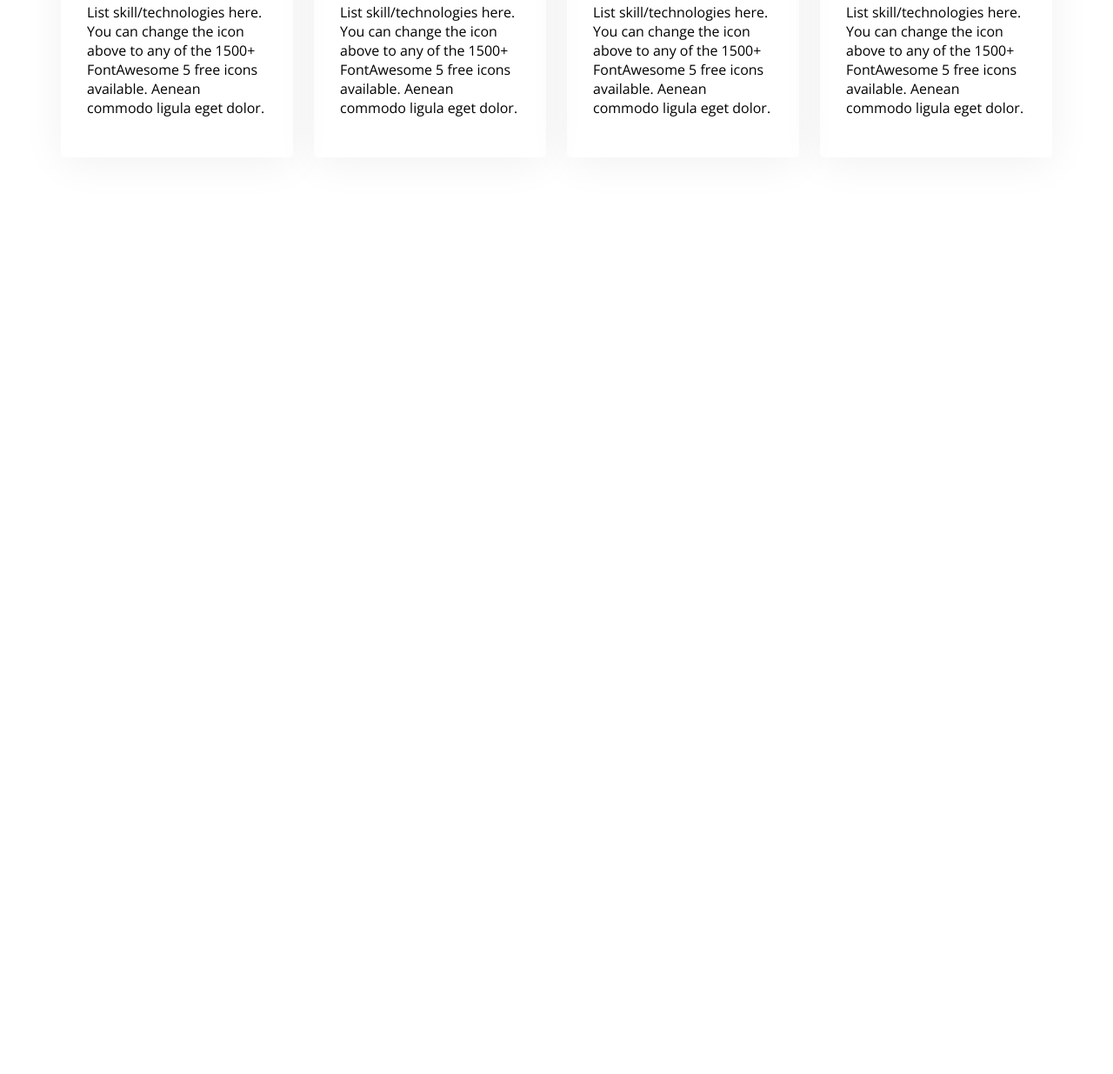
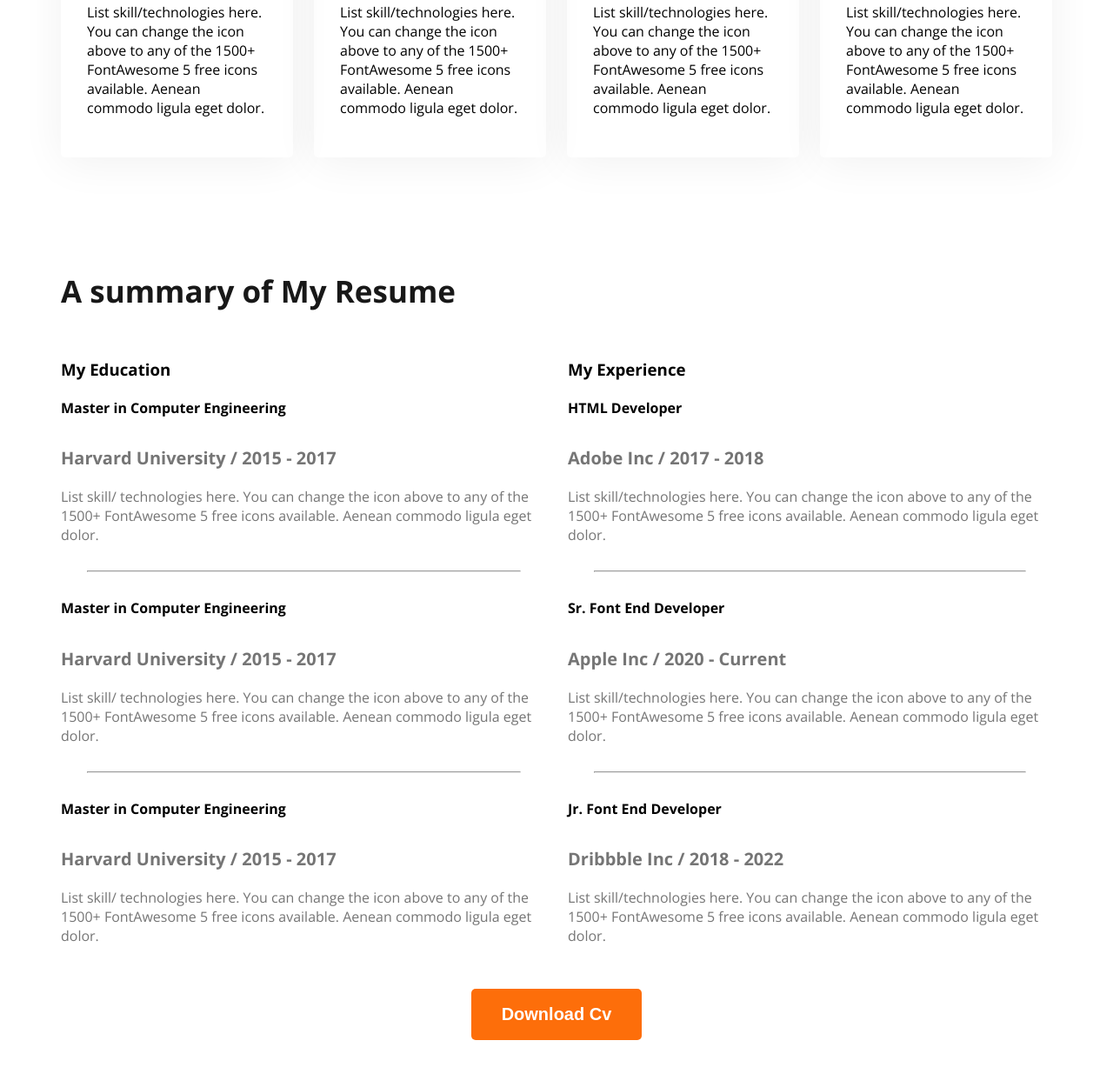
Before and after one commit to Bikram213/web-dev-portfolio, a plain HTML site: page index.html in a window 1280 px wide. Shown: the part 1962-3197 px from the top of the page at 87% size. Before the commit the page ends 2273 px from the top, so only its background shows below. Drawn offline with nearby package versions, Linux system fonts and the light colour scheme.

Commit message:
resume page done

```diff
--- a/Styles/portfolio.css
+++ b/Styles/portfolio.css
@@ -153,3 +153,24 @@
    border-radius: 5px;
 
  }
+
+ /* resume style */
+
+ .resume-container{
+   display: flex;
+   gap: 24px;
+ }
+ .experience-sub-title{
+   font-size: 20px;
+   font-weight: bold;
+   margin-bottom:20px;
+ }
+ .experience-description, .experience-sub-title{
+   color: #757575;
+ }
+ .resume hr{
+   margin: 30px;
+ }
+.resume-download-cv{
+   margin-top: 50px;
+}
--- a/index.html
+++ b/index.html
@@ -68,7 +68,7 @@
             </div>
         </section>
 
-        <!-- section start -->
+        <!-- section start what i do-->
         <section class="skills ">
             <h3 class="section-title text-center">What I do</h3>
             <p class="section-description text-center">I have more than 10 years experience building software for clients all over the world. Below is a quick overview of my main technical skill sets and technologies i use. Want to find out more about my experience? Check out my online resume and project portfolio.</p>
@@ -104,6 +104,65 @@
 
         </section>
 
+        <!-- Resume section -->
+         <section class="resume">
+            <h3 class="section-title">A summary of My Resume</h3>
+            <div class="resume-container">
+                <!-- .resume-column*2>h3.resume-column-title+.experience*3>h4.experience-title+h5.experience-sub-title+.experience-description -->
+
+                <div class="resume-column">
+                    <h3 class="resume-column-title">My Education</h3>
+                    <div class="experience">
+                        <h4 class="experience-title">Master in Computer Engineering</h4>
+                        <h5 class="experience-sub-title">Harvard University / 2015 - 2017</h5>
+                        <div class="experience-description">List        skill/   technologies here. You can change the icon above
+                            to any of the 1500+ FontAwesome 5 free icons available. Aenean commodo ligula eget dolor.</div>
+                    </div>
+                    <hr>
+                    <div class="experience">
+                        <h4 class="experience-title">Master in Computer Engineering</h4>
+                        <h5 class="experience-sub-title">Harvard University / 2015 - 2017</h5>
+                        <div class="experience-description">List        skill/   technologies here. You can change the icon above
+                            to any of the 1500+ FontAwesome 5 free icons available. Aenean commodo ligula eget dolor.</div>
+                    </div>
+                    <hr>
+                    <div class="experience">
+                        <h4 class="experience-title">Master in Computer Engineering</h4>
+                        <h5 class="experience-sub-title">Harvard University / 2015 - 2017</h5>
+                        <div class="experience-description">List        skill/   technologies here. You can change the icon above
+                            to any of the 1500+ FontAwesome 5 free icons available. Aenean commodo ligula eget dolor.</div>
+                    </div>
+                </div>
+                <div class="resume-column">
+                    <h3 class="resume-column-title">My Experience</h3>
+                    <div class="experience">
+                        <h4 class="experience-title">HTML Developer</h4>
+                        <h5 class="experience-sub-title">Adobe Inc / 2017 - 2018</h5>
+                        <div class="experience-description">List skill/technologies here. You can change the icon above
+                        to any of the 1500+ FontAwesome 5 free icons available. Aenean commodo ligula eget dolor.</div>
+                    </div>
+                    <hr>
+                    <div class="experience">
+                        <h4 class="experience-title">Sr. Font End Developer</h4>
+                        <h5 class="experience-sub-title">Apple Inc / 2020 - Current</h5>
+                        <div class="experience-description">List skill/technologies here. You can change the icon above
+                        to any of the 1500+ FontAwesome 5 free icons available. Aenean commodo ligula eget dolor.</div>
+                    </div>
+                    <hr>
+                    <div class="experience">
+                        <h4 class="experience-title">Jr. Font End Developer</h4>
+                        <h5 class="experience-sub-title">Dribbble Inc / 2018 - 2022</h5>
+                        <div class="experience-description">List skill/technologies here. You can change the icon above
+                        to any of the 1500+ FontAwesome 5 free icons available. Aenean commodo ligula eget dolor.</div>
+                    </div>
+                </div>
+
+            </div>
+            <div class="text-center resume-download-cv">
+                <button  class="btn-primary">Download Cv</button>
+            </div>
+         </section>
+
     </main>
 
     <footer>
```
